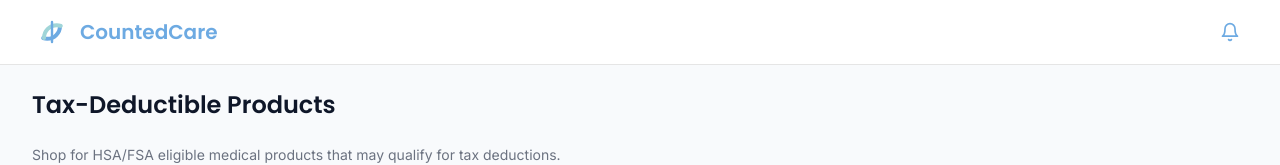
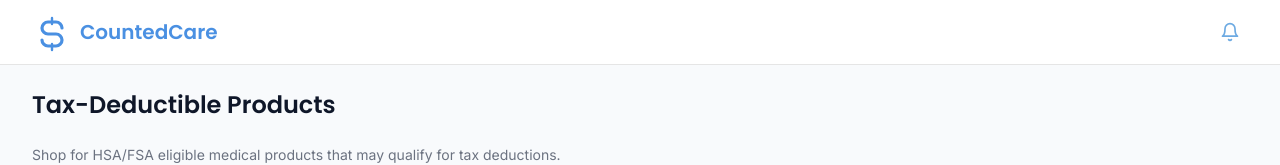
Before and after one commit to countedcare/countedcare-companion-app, a React (Vite) app: page /shop in a window 1280 px wide. Shown: the top 165 px of the page. Built offline with nearby package versions, Linux system fonts and the light colour scheme.

Commit message:
feat: Use the CountedCare logo
Use the CountedCare logo in the application.

```diff
--- a/src/components/Logo.tsx
+++ b/src/components/Logo.tsx
@@ -18,30 +18,25 @@ const Logo: React.FC<LogoProps> = ({ size = 'md', className = '' }) => {
     <Link to="/" className={`flex items-center ${className}`}>
       <div className="relative">
         <svg
-          className={`${sizeClasses[size]} text-primary`}
+          className={`${sizeClasses[size]} text-[#4A90E2]`}
           viewBox="0 0 100 100"
           fill="none"
           xmlns="http://www.w3.org/2000/svg"
         >
-          {/* First C */}
+          {/* Stylized S with dollar sign design matching the logo */}
           <path
-            d="M70 35C70 52.6142 55.6142 67 38 67C34.5017 67 31.1262 66.4294 28 65.3654"
+            d="M25 70C25 78.284 31.716 85 40 85H60C68.284 85 75 78.284 75 70C75 61.716 68.284 55 60 55H40C31.716 55 25 48.284 25 40C25 31.716 31.716 25 40 25H60C68.284 25 75 31.716 75 40"
             stroke="currentColor"
-            strokeWidth="10"
+            strokeWidth="8"
             strokeLinecap="round"
+            fill="none"
           />
-          {/* Second C with dollar sign */}
-          <path
-            d="M30 65C30 47.3858 44.3858 33 62 33C65.4983 33 68.8738 33.5706 72 34.6346"
-            stroke="#A0D5D8"
-            strokeWidth="10"
-            strokeLinecap="round"
-          />
-          {/* Dollar sign vertical line */}
-          <line x1="50" y1="25" x2="50" y2="75" stroke="currentColor" strokeWidth="6" strokeLinecap="round" />
+          {/* Dollar sign vertical lines */}
+          <line x1="50" y1="15" x2="50" y2="30" stroke="currentColor" strokeWidth="6" strokeLinecap="round" />
+          <line x1="50" y1="80" x2="50" y2="95" stroke="currentColor" strokeWidth="6" strokeLinecap="round" />
         </svg>
       </div>
-      <span className="ml-2 font-heading font-semibold text-primary text-xl">CountedCare</span>
+      <span className="ml-2 font-heading font-semibold text-[#4A90E2] text-xl">CountedCare</span>
     </Link>
   );
 };
```
